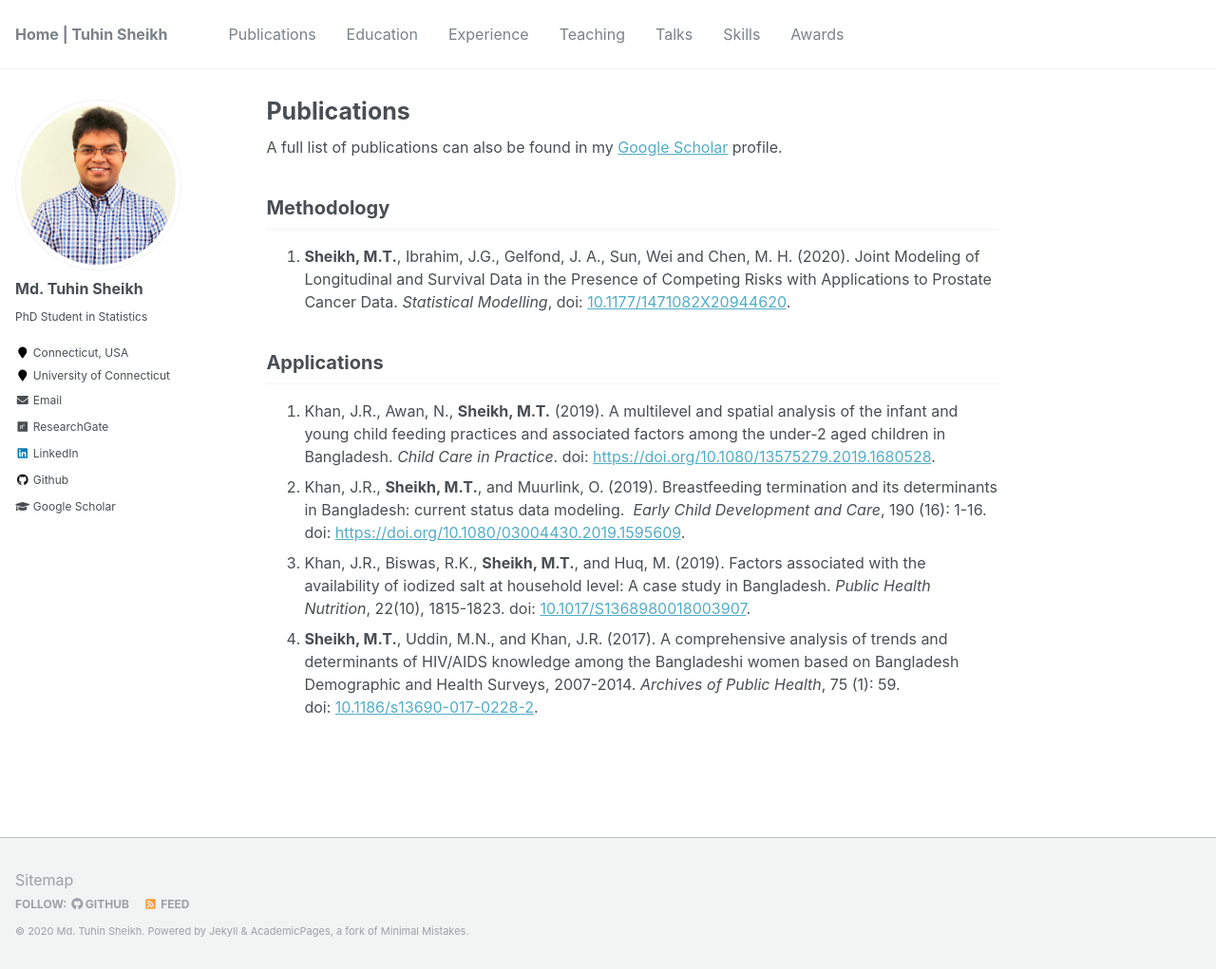
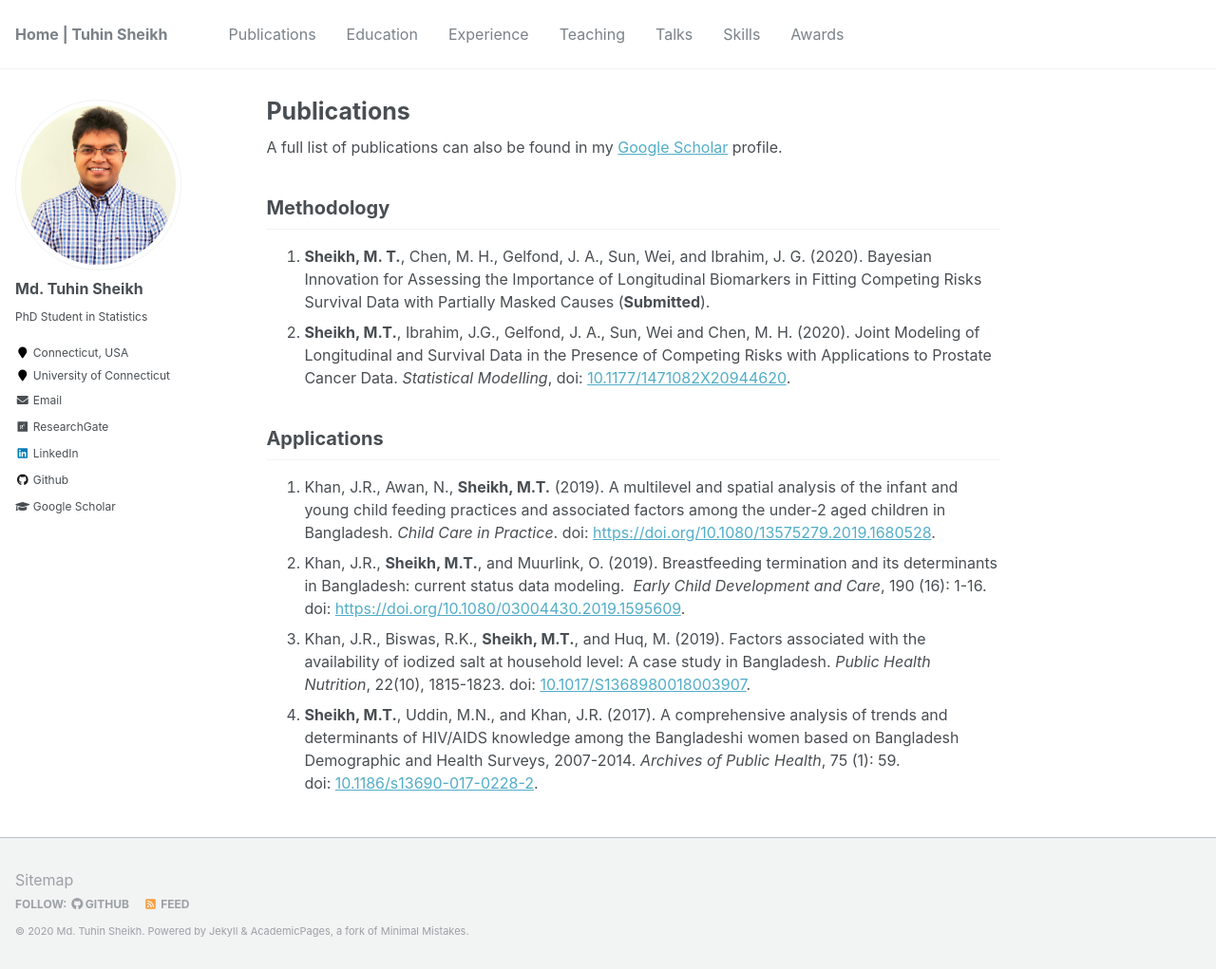
Before and after one commit to mdtuhinsheikh/mdtuhinsheikh.github.io, a Jekyll site: the page built from _pages/publications.md, in a window 1280 px wide and 1021 px high. Shown: the whole window at 95% size. Built offline with Jekyll 4.4.1, drawn with Linux system fonts in a browser that asks for light colours.

Commit message:
updated list

```diff
--- a/_pages/publications.md
+++ b/_pages/publications.md
@@ -8,6 +8,7 @@ A full list of publications can also be found in my
 [Google Scholar](https://scholar.google.com/citations?user=PAaEqSkAAAAJ&hl=en) profile.
 
 ## Methodology
+1. **Sheikh, M. T.**, Chen, M. H., Gelfond, J. A., Sun, Wei, and Ibrahim, J. G. (2020). Bayesian Innovation for Assessing the Importance of Longitudinal Biomarkers in Fitting Competing Risks  Survival Data with Partially Masked Causes (**Submitted**).
 1. **Sheikh, M.T.**, Ibrahim, J.G., Gelfond, J. A., Sun, Wei and Chen, M. H. (2020). Joint Modeling of
 Longitudinal and Survival Data in the Presence of Competing Risks with Applications
 to Prostate Cancer Data. *Statistical Modelling*, doi: [10.1177/1471082X20944620](https://journals.sagepub.com/doi/10.1177/1471082X20944620).
```
